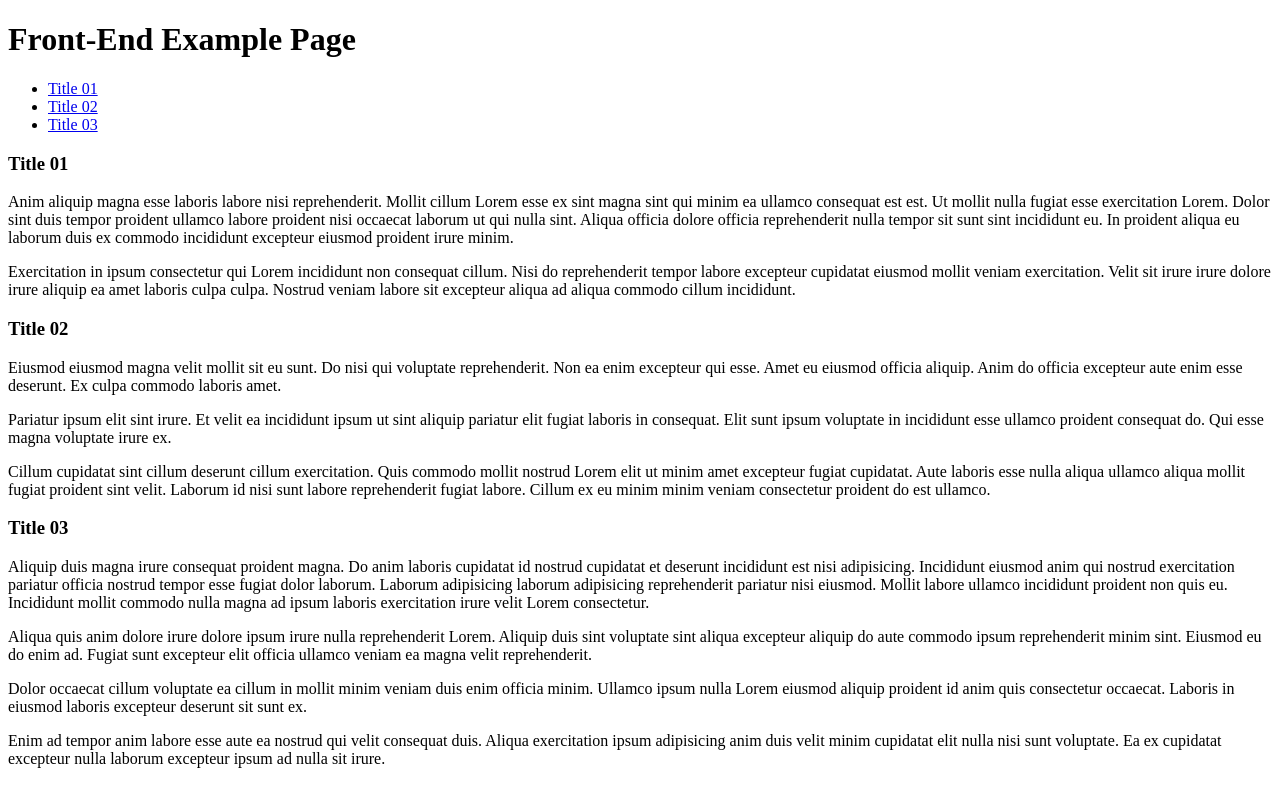
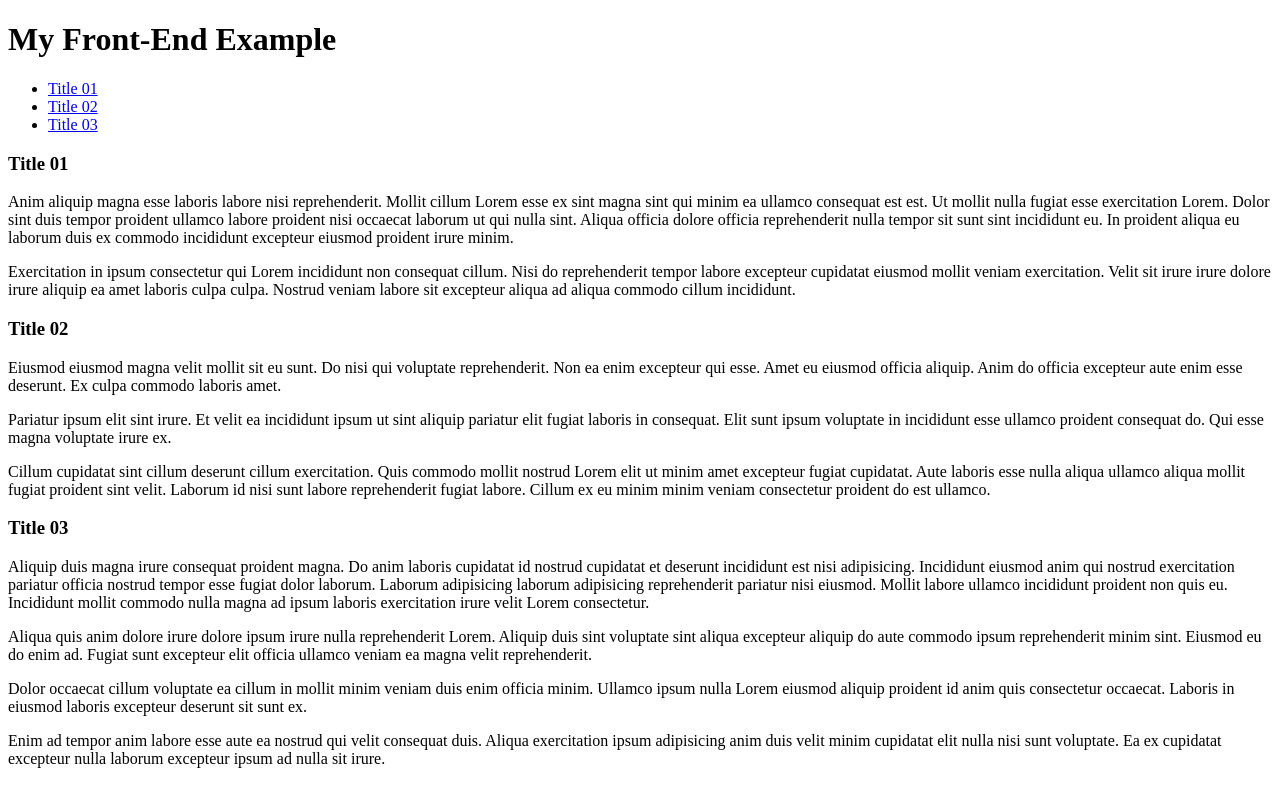
Before and after one commit to leoliu0605/example-javascript, a browser extension: page html/index.html in a window 1280 px wide. Drawn offline with Linux system fonts and the light colour scheme.

Commit message:
docs(index.html): update page title and header text for personalization

```diff
--- a/html/index.html
+++ b/html/index.html
@@ -3,12 +3,12 @@
 <head>
     <meta charset="UTF-8">
     <meta name="viewport" content="width=device-width, initial-scale=1.0">
-    <title>Front-End Example Page</title>
+    <title>My Front-End Example</title>
     <link rel="stylesheet" href="../css/anchor.css">
 </head>
 <body>
 <header>
-    <h1>Front-End Example Page</h1>
+    <h1>My Front-End Example</h1>
 </header>
 <nav class="toc">
     <ul>
```
